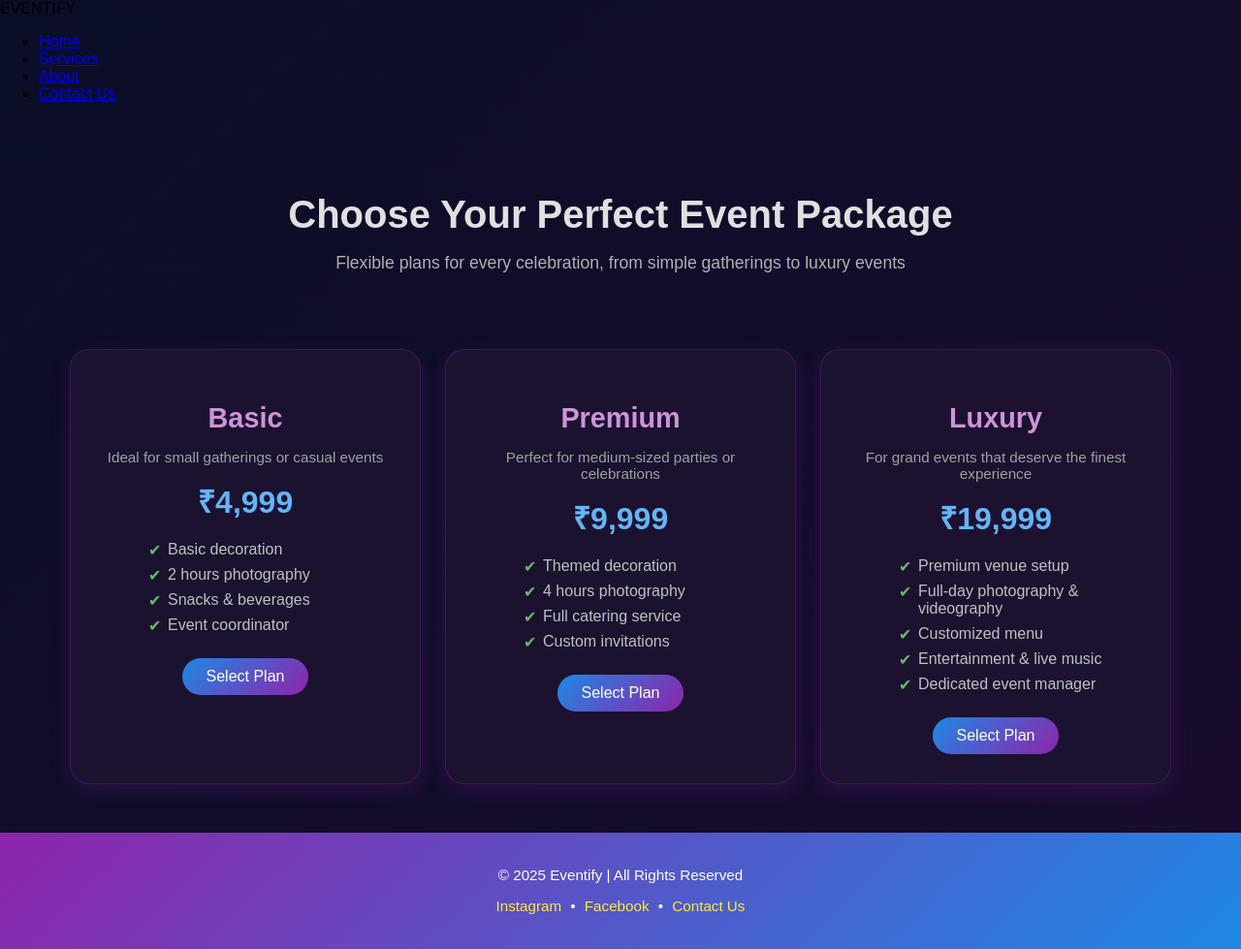
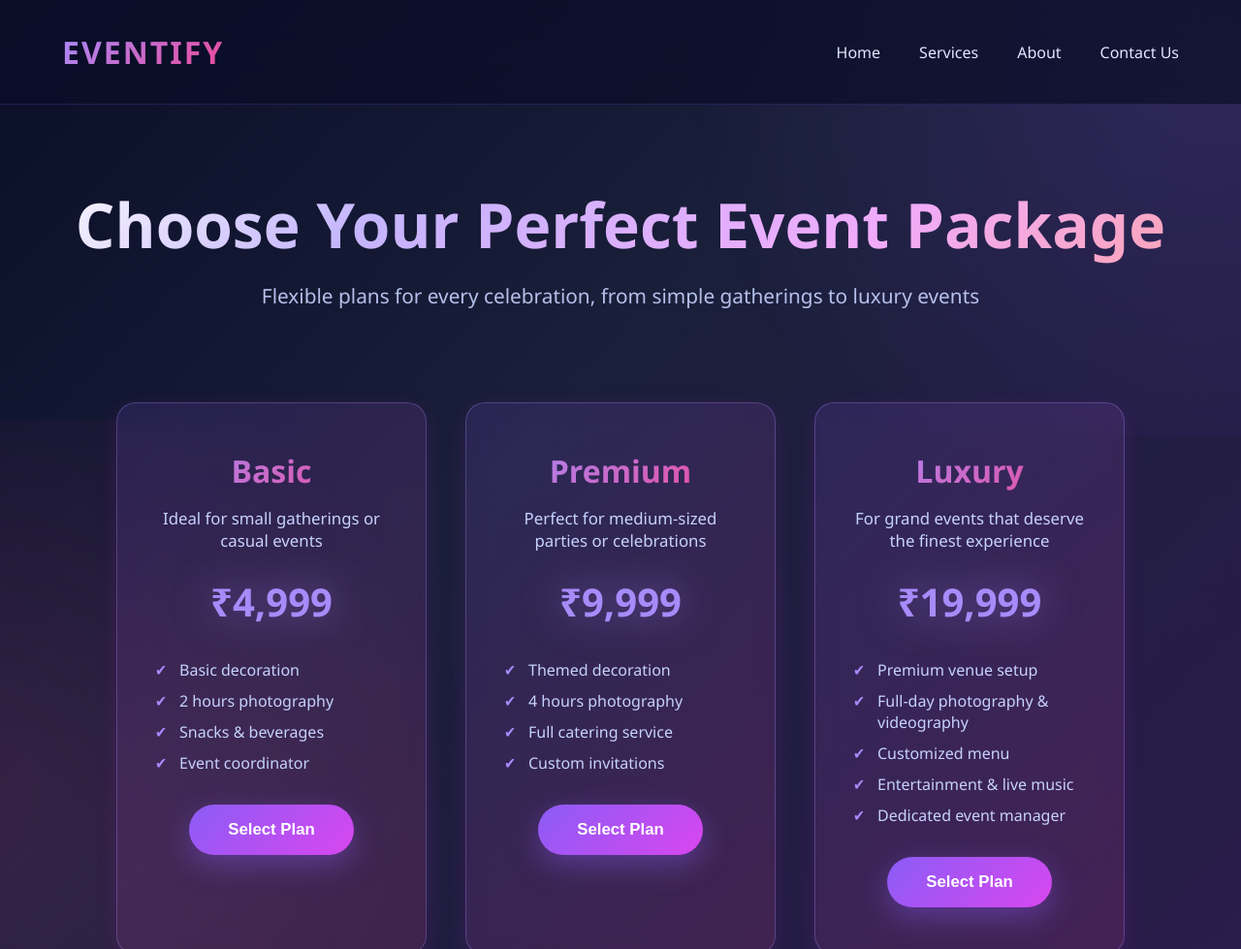
Before and after one commit to Anirudh-Kambampati/devops-lab-team-11, a plain HTML site: page public/services.html in a window 1280 px wide. Shown: the top 979 px of the page at 97% size. Drawn offline with Linux system fonts and the light colour scheme.

Commit message:
styled navbar

```diff
--- a/public/services.html
+++ b/public/services.html
@@ -3,139 +3,327 @@
 <head>
 <meta charset="UTF-8">
 <meta name="viewport" content="width=device-width, initial-scale=1.0">
-<title>Event Packages</title>
+<title>Event Packages - Eventify</title>
 <style>
+  * {
+    margin: 0;
+    padding: 0;
+    box-sizing: border-box;
+  }
+
   body {
-    font-family: "Poppins", sans-serif;
-    margin: 0;
-    background: linear-gradient(135deg, #0a0e27, #1a0b2e);
+    font-family: 'Segoe UI', Tahoma, Geneva, Verdana, sans-serif;
+    background: linear-gradient(135deg, #0a0e27 0%, #1a1f3a 40%, #2d1b4e 100%);
+    min-height: 100vh;
+    color: #fff;
+    position: relative;
+    overflow-x: hidden;
+  }
+
+  body::before {
+    content: '';
+    position: fixed;
+    top: -50%;
+    right: -50%;
+    width: 100%;
+    height: 100%;
+    background: radial-gradient(circle, rgba(139,92,246,0.15) 0%, transparent 70%);
+    animation: float 20s ease-in-out infinite;
+    z-index: 0;
+  }
+
+  body::after {
+    content: '';
+    position: fixed;
+    bottom: -50%;
+    left: -50%;
+    width: 100%;
+    height: 100%;
+    background: radial-gradient(circle, rgba(236,72,153,0.15) 0%, transparent 70%);
+    animation: float 25s ease-in-out infinite reverse;
+    z-index: 0;
+  }
+
+  @keyframes float {
+    0%, 100% { transform: translate(0, 0); }
+    50% { transform: translate(-100px, 100px); }
+  }
+
+  nav {
     display: flex;
-    flex-direction: column;
-    min-height: 100vh;
+    justify-content: space-between;
+    align-items: center;
+    padding: 2rem 5%;
+    background: rgba(10, 14, 39, 0.7);
+    backdrop-filter: blur(20px);
+    position: sticky;
+    top: 0;
+    z-index: 100;
+    border-bottom: 1px solid rgba(139, 92, 246, 0.2);
+  }
+
+  .logo {
+    font-size: 2rem;
+    font-weight: bold;
+    letter-spacing: 2px;
+    background: linear-gradient(135deg, #a78bfa 0%, #ec4899 100%);
+    -webkit-background-clip: text;
+    -webkit-text-fill-color: transparent;
+    background-clip: text;
+  }
+
+  .nav-links {
+    display: flex;
+    gap: 2.5rem;
+    list-style: none;
+    position: relative;
+    z-index: 1;
+  }
+
+  .nav-links a {
+    color: #e0e7ff;
+    text-decoration: none;
+    font-weight: 500;
+    transition: all 0.3s ease;
+    position: relative;
+    padding: 0.5rem 0;
+  }
+
+  .nav-links a:hover {
+    color: #a78bfa;
+  }
+
+  .nav-links a::after {
+    content: '';
+    position: absolute;
+    bottom: 0;
+    left: 0;
+    width: 0;
+    height: 2px;
+    background: linear-gradient(90deg, #a78bfa, #ec4899);
+    transition: width 0.3s ease;
+  }
+
+  .nav-links a:hover::after {
+    width: 100%;
   }
 
   header {
     text-align: center;
-    padding: 50px 20px 30px;
+    padding: 5rem 20px 3rem;
+    position: relative;
+    z-index: 1;
   }
 
   header h1 {
-    font-size: 2.5rem;
-    color: #e0e0e0;
-    margin-bottom: 10px;
+    font-size: 4rem;
+    margin-bottom: 1rem;
+    animation: fadeInUp 1s ease;
+    background: linear-gradient(135deg, #ffffff 0%, #c4b5fd 30%, #f0abfc 70%, #fda4af 100%);
+    -webkit-background-clip: text;
+    -webkit-text-fill-color: transparent;
+    background-clip: text;
   }
 
   header p {
-    color: #b0b0b0;
-    font-size: 1.1rem;
+    color: #c7d2fe;
+    font-size: 1.3rem;
+    opacity: 0.9;
+    animation: fadeInUp 1s ease 0.2s backwards;
   }
 
   .packages-container {
     display: flex;
     flex-wrap: wrap;
     justify-content: center;
-    gap: 25px;
-    padding: 30px 20px 50px;
-    flex: 1;
+    gap: 2.5rem;
+    padding: 3rem 5% 5rem;
+    position: relative;
+    z-index: 1;
   }
 
   .package-card {
-    background: rgba(30, 20, 50, 0.8);
-    border: 1px solid rgba(142, 36, 170, 0.3);
+    background: linear-gradient(135deg, rgba(139,92,246,0.15) 0%, rgba(236,72,153,0.15) 100%);
+    backdrop-filter: blur(10px);
+    border: 1px solid rgba(167, 139, 250, 0.3);
     border-radius: 20px;
     box-shadow: 0 6px 20px rgba(142, 36, 170, 0.2);
     width: 320px;
     text-align: center;
-    padding: 30px 20px;
-    transition: all 0.3s ease;
+    padding: 3rem 2rem;
+    transition: all 0.4s ease;
+    position: relative;
+    overflow: hidden;
+    animation: fadeInUp 1s ease backwards;
+  }
+
+  .package-card:nth-child(1) { animation-delay: 0.3s; }
+  .package-card:nth-child(2) { animation-delay: 0.4s; }
+  .package-card:nth-child(3) { animation-delay: 0.5s; }
+
+  .package-card::before {
+    content: '';
+    position: absolute;
+    top: -50%;
+    left: -50%;
+    width: 200%;
+    height: 200%;
+    background: radial-gradient(circle, rgba(236,72,153,0.1) 0%, transparent 70%);
+    opacity: 0;
+    transition: opacity 0.4s ease;
+  }
+
+  .package-card:hover::before {
+    opacity: 1;
   }
 
   .package-card:hover {
-    transform: translateY(-10px);
-    box-shadow: 0 10px 30px rgba(142, 36, 170, 0.4);
-    border-color: rgba(142, 36, 170, 0.6);
+    transform: translateY(-10px) scale(1.02);
+    box-shadow: 0 20px 50px rgba(236, 72, 153, 0.3);
+    border-color: #ec4899;
   }
 
   .package-card h2 {
-    font-size: 1.8rem;
-    color: #ce93d8;
-    margin-bottom: 10px;
+    font-size: 2rem;
+    margin-bottom: 1rem;
+    background: linear-gradient(135deg, #a78bfa 0%, #ec4899 100%);
+    -webkit-background-clip: text;
+    -webkit-text-fill-color: transparent;
+    background-clip: text;
   }
 
   .package-card p {
-    color: #a0a0a0;
-    font-size: 0.95rem;
-    margin-bottom: 15px;
+    color: #c7d2fe;
+    font-size: 1.05rem;
+    margin-bottom: 1.5rem;
   }
 
   .price {
-    font-size: 2rem;
+    font-size: 2.5rem;
     font-weight: bold;
-    color: #64b5f6;
-    margin-bottom: 20px;
+    color: #a78bfa;
+    margin-bottom: 2rem;
+    filter: drop-shadow(0 0 20px rgba(167,139,250,0.5));
   }
 
   .features {
     text-align: left;
-    margin: 0 auto 25px;
+    margin: 0 auto 2rem;
     max-width: 240px;
   }
 
   .features li {
-    margin: 8px 0;
+    margin: 10px 0;
     list-style: none;
     position: relative;
-    padding-left: 20px;
-    color: #c0c0c0;
+    padding-left: 25px;
+    color: #c7d2fe;
+    font-size: 1rem;
   }
 
   .features li::before {
     content: "✔";
-    color: #66bb6a;
+    color: #a78bfa;
     position: absolute;
     left: 0;
+    font-weight: bold;
   }
 
   button {
-    background: linear-gradient(135deg, #1e88e5, #8e24aa);
-    color: white;
+    background: linear-gradient(135deg, #8b5cf6 0%, #d946ef 100%);
+    color: #fff;
+    padding: 1rem 2.5rem;
+    font-size: 1.05rem;
     border: none;
     border-radius: 50px;
-    padding: 10px 25px;
-    font-size: 1rem;
+    font-weight: 600;
     cursor: pointer;
-    transition: 0.3s;
+    transition: all 0.3s ease;
+    box-shadow: 0 10px 30px rgba(139, 92, 246, 0.4);
+    position: relative;
+    overflow: hidden;
+  }
+
+  button::before {
+    content: '';
+    position: absolute;
+    top: 0;
+    left: -100%;
+    width: 100%;
+    height: 100%;
+    background: linear-gradient(90deg, transparent, rgba(255,255,255,0.3), transparent);
+    transition: left 0.5s ease;
+  }
+
+  button:hover::before {
+    left: 100%;
   }
 
   button:hover {
-    opacity: 0.9;
-    transform: scale(1.05);
-    box-shadow: 0 4px 15px rgba(142, 36, 170, 0.5);
+    transform: translateY(-3px);
+    box-shadow: 0 15px 40px rgba(139, 92, 246, 0.6);
   }
 
   footer {
-    background: linear-gradient(135deg, #8e24aa, #1e88e5);
-    color: white;
     text-align: center;
-    padding: 20px 10px;
-    font-size: 0.95rem;
+    padding: 3rem 5%;
+    background: rgba(10, 14, 39, 0.7);
     margin-top: auto;
+    border-top: 1px solid rgba(139, 92, 246, 0.2);
+    position: relative;
+    z-index: 1;
+    color: #c7d2fe;
+  }
+
+  footer p {
+    margin-bottom: 0.5rem;
   }
 
   footer a {
-    color: #ffeb3b;
+    color: #a78bfa;
     text-decoration: none;
-    margin: 0 5px;
+    margin: 0 0.5rem;
+    transition: color 0.3s ease;
   }
 
   footer a:hover {
-    text-decoration: underline;
+    color: #ec4899;
+  }
+
+  @keyframes fadeInUp {
+    from {
+      opacity: 0;
+      transform: translateY(30px);
+    }
+    to {
+      opacity: 1;
+      transform: translateY(0);
+    }
   }
 
   @media (max-width: 768px) {
+    header h1 {
+      font-size: 3rem;
+    }
+
+    .nav-links {
+      gap: 1.5rem;
+      font-size: 0.9rem;
+    }
+
     .packages-container {
       flex-direction: column;
       align-items: center;
+    }
+  }
+
+  @media (max-width: 480px) {
+    header h1 {
+      font-size: 2.5rem;
+    }
+
+    .nav-links {
+      gap: 1rem;
     }
   }
 </style>
@@ -144,12 +332,13 @@
 <nav>
   <div class="logo">EVENTIFY</div>
   <ul class="nav-links">
-            <li><a href="#">Home</a></li>
+    <li><a href="index.html">Home</a></li>
     <li><a href="services.html">Services</a></li>
     <li><a href="about.html">About</a></li>
     <li><a href="contactpage.html">Contact Us</a></li>
   </ul>
 </nav>
+
 <header>
   <h1>Choose Your Perfect Event Package</h1>
   <p>Flexible plans for every celebration, from simple gatherings to luxury events</p>
@@ -200,11 +389,11 @@
 </div>
 
 <footer>
-  <p>© 2025 Eventify | All Rights Reserved</p>
+  <p>© 2025 Eventify. All rights reserved. Making moments memorable.</p>
   <p>
     <a href="#">Instagram</a> •
     <a href="#">Facebook</a> •
-    <a href="#">Contact Us</a>
+    <a href="contactpage.html">Contact Us</a>
   </p>
 </footer>
 
```
Lines whose indentation alone changed are shown as unchanged.
